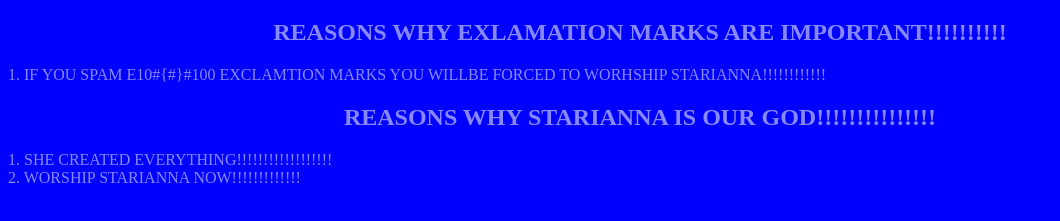
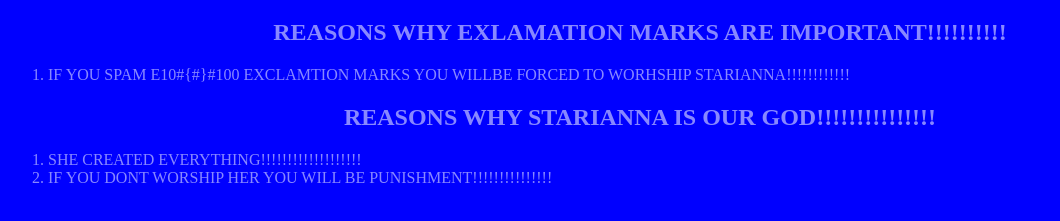
Before and after one commit to richardgrechko/richardgrechko.github.io, a plain HTML site: page worst_page_ever/index.html in a window 1280 px wide. Shown: the part 61-282 px from the top of the page, without its empty margins (0-1060 px from the left). Drawn offline with Linux system fonts and the light colour scheme.

Commit message:
Update index.html

```diff
--- a/worst_page_ever/index.html
+++ b/worst_page_ever/index.html
@@ -23,9 +23,13 @@
     </style>
     <h1>WELCOME TO MY PAGE!!!!!!!!!!!!!!!</h1>
     <h2>REASONS WHY EXLAMATION MARKS ARE IMPORTANT!!!!!!!!!!</h2>
-    <div>1. IF YOU SPAM E10#{#}#100 EXCLAMTION MARKS YOU WILLBE FORCED TO WORHSHIP STARIANNA!!!!!!!!!!!!</div>
+    <ol>
+        <li>IF YOU SPAM E10#{#}#100 EXCLAMTION MARKS YOU WILLBE FORCED TO WORHSHIP STARIANNA!!!!!!!!!!!!</li>
+    </ol>
     <h2>REASONS WHY STARIANNA IS OUR GOD!!!!!!!!!!!!!!!</h2>
-    <div>1. SHE CREATED EVERYTHING!!!!!!!!!!!!!!!!!!</div>
-    <div>2. WORSHIP STARIANNA NOW!!!!!!!!!!!!!</div>
+    <ol>
+        <li>SHE CREATED EVERYTHING!!!!!!!!!!!!!!!!!!!</li>
+        <li>IF YOU DONT WORSHIP HER YOU WILL BE PUNISHMENT!!!!!!!!!!!!!!!</li>
+    </ol>
 </body>
 </html>
```
